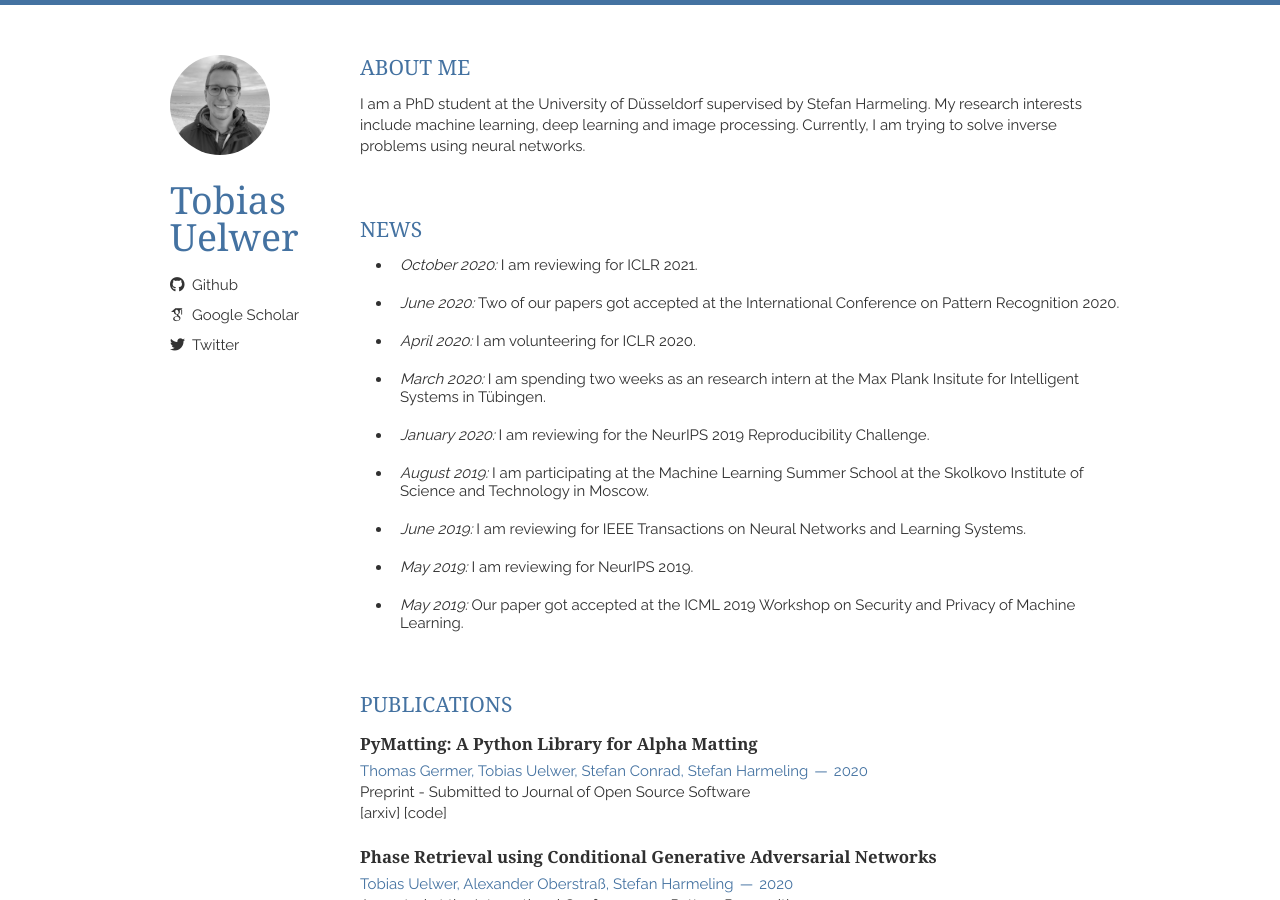
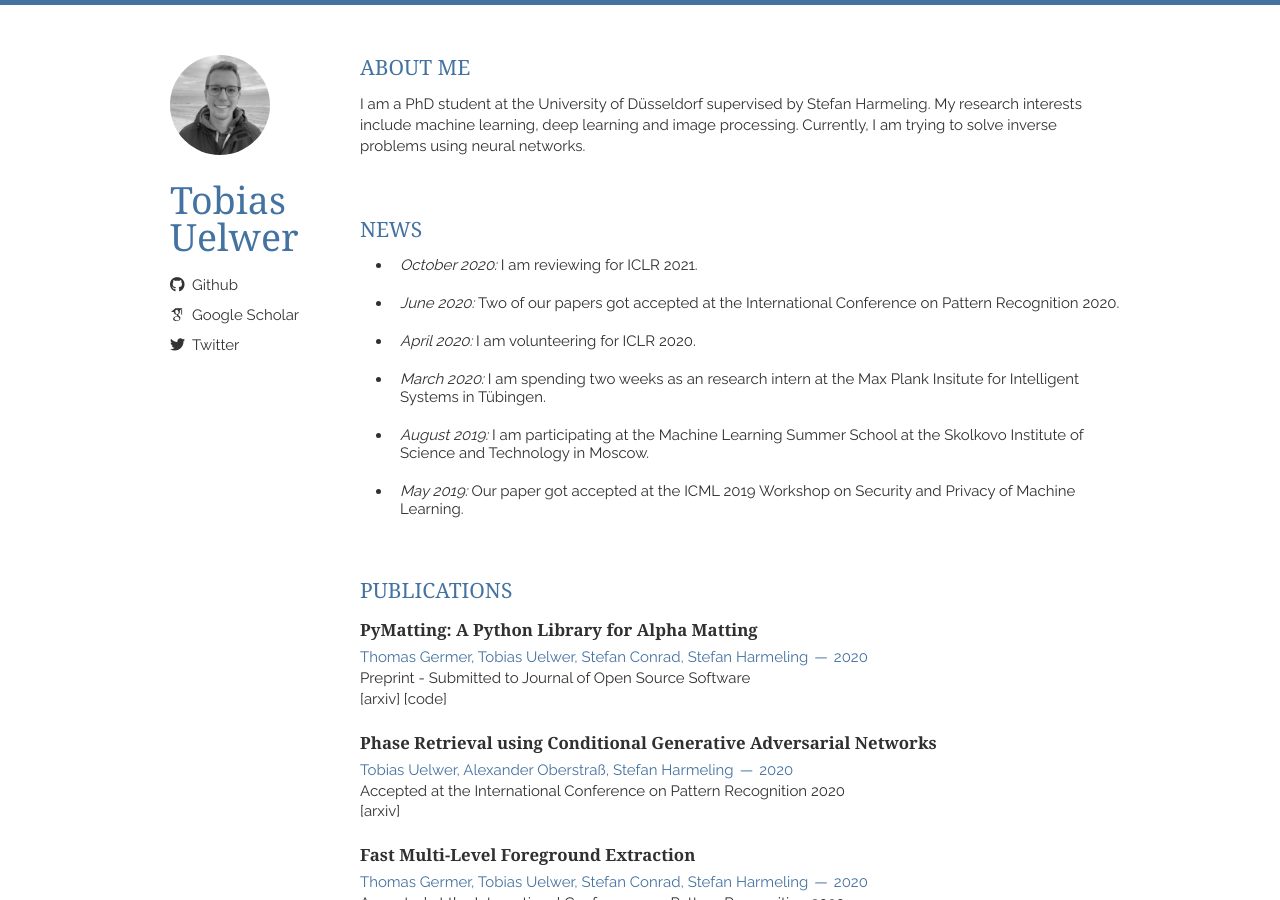
Before and after one commit to tuelwer/tuelwer.github.io, a Jekyll site: the page built from index.html, in a window 1280 px wide and 900 px high. Built offline with Jekyll 4.4.1, drawn with Linux system fonts in a browser that asks for light colours; nearby versions of some CDN libraries; some web fonts are replaced; the list of posts is cut into pages by our own code.

Commit message:
Update news.html

```diff
--- a/_includes/news.html
+++ b/_includes/news.html
@@ -7,10 +7,7 @@
 	<li><it>June 2020: </it>Two of our papers got accepted at the International Conference on Pattern Recognition 2020.</li>
 	<li><it>April 2020: </it>I am volunteering for ICLR 2020.</li>
 	<li><it>March 2020: </it>I am spending two weeks as an research intern at the Max Plank Insitute for Intelligent Systems in Tübingen.</li>
-	<li><it>January 2020: </it>I am reviewing for the NeurIPS 2019 Reproducibility Challenge.</li>
 	<li><it>August 2019: </it> I am participating at the Machine Learning Summer School at the Skolkovo Institute of Science and Technology in Moscow.</li>
-	<li><it>June 2019: </it>I am reviewing for IEEE Transactions on Neural Networks and Learning Systems.</li>
-	<li><it>May 2019: </it>I am reviewing for NeurIPS 2019.</br>
 	<li><it>May 2019: </it>Our paper got accepted at the ICML 2019 Workshop on Security and Privacy of Machine Learning.</li>
       </ul>
     </p>
```
